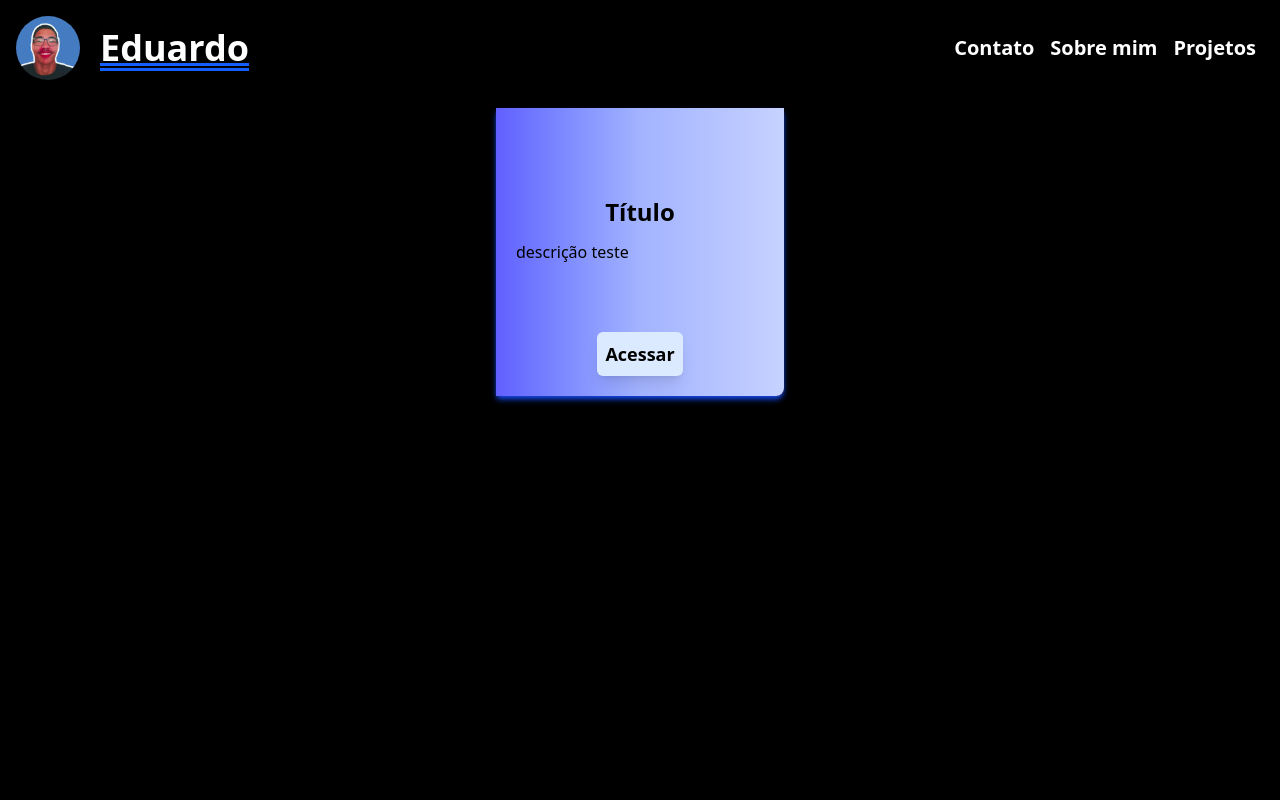
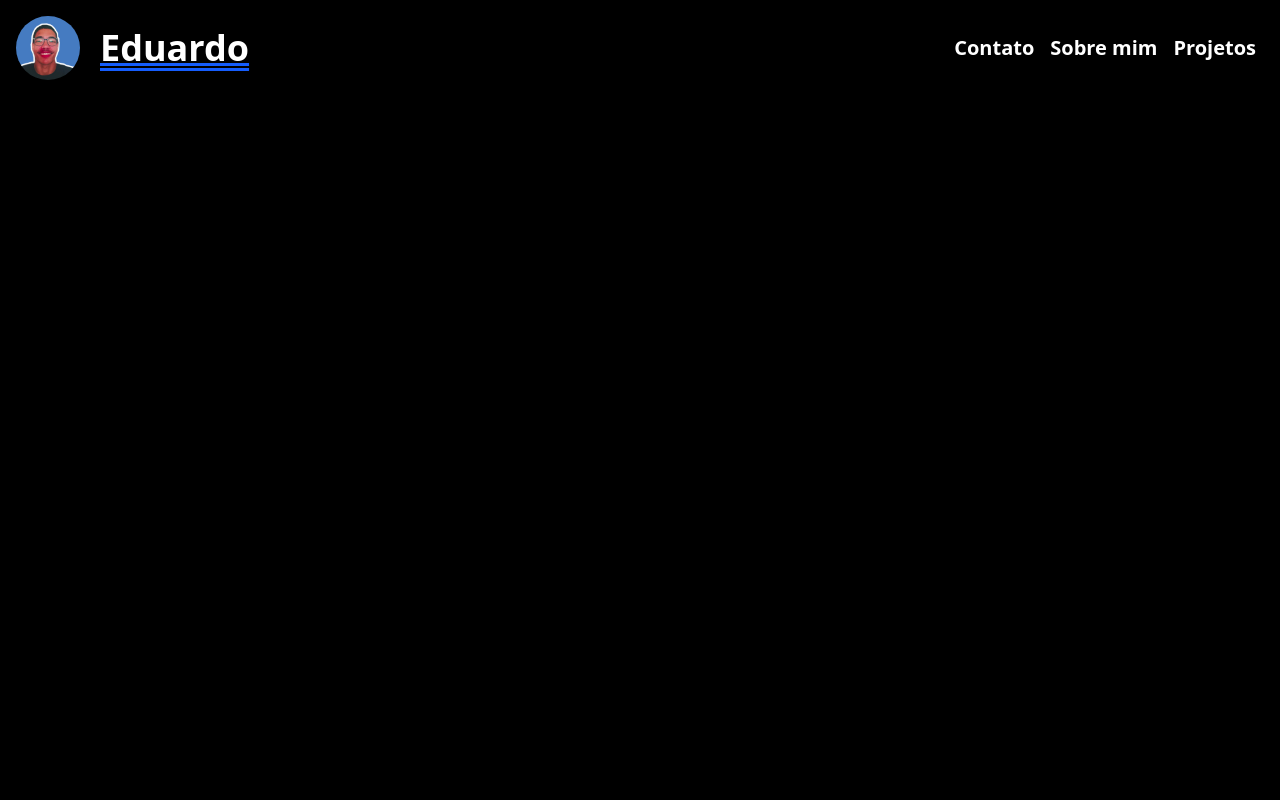
Before and after one commit to EduardoSantos2231/Porfolio_v1.0, a React (Vite) app: page /projects in a window 1280 px wide. Shown: the top 800 px of the page. Built offline with nearby package versions, Linux system fonts and the light colour scheme.

Commit message:
add: mapeamento de cards

```diff
--- a/src/Screens/Projects.tsx
+++ b/src/Screens/Projects.tsx
@@ -1,9 +1,18 @@
 import Card from "@/components/Card"
+import { useState } from "react"
+import { type cardsData } from "@/components/Card"
+
 
 export default function Projects() {
+    const [cards, setCards] = useState<cardsData[]| null>(null)
   return (
     <div className="min-w-full flex flex-row justify-center mt-5 gap-4 flex-wrap">
-        <Card description="descrição teste" link="link" title="Título"></Card>
+        {cards && cards.length> 0? cards.map((project)=> (
+            <Card description={project.description} link={project.link} title={project.title}/>
+            )
+        ):
+            <></>
+        }
     </div>
   )
 }
--- a/src/components/Card.tsx
+++ b/src/components/Card.tsx
@@ -1,11 +1,11 @@
-interface cardOptions{
+export interface cardsData{
     title: string,
     description: string,
     link: string
 }
 
 
-export default function Card({title, description, link}: cardOptions) {
+export default function Card({title, description, link}: cardsData) {
   return (
     <div className="rounded-br-md bg-linear-to-r text-black from-indigo-500 via-indigo-300 to-indigo-200 w-72 h-72 text-center flex flex-col p-5 shadow-md shadow-blue-700">
 
```
